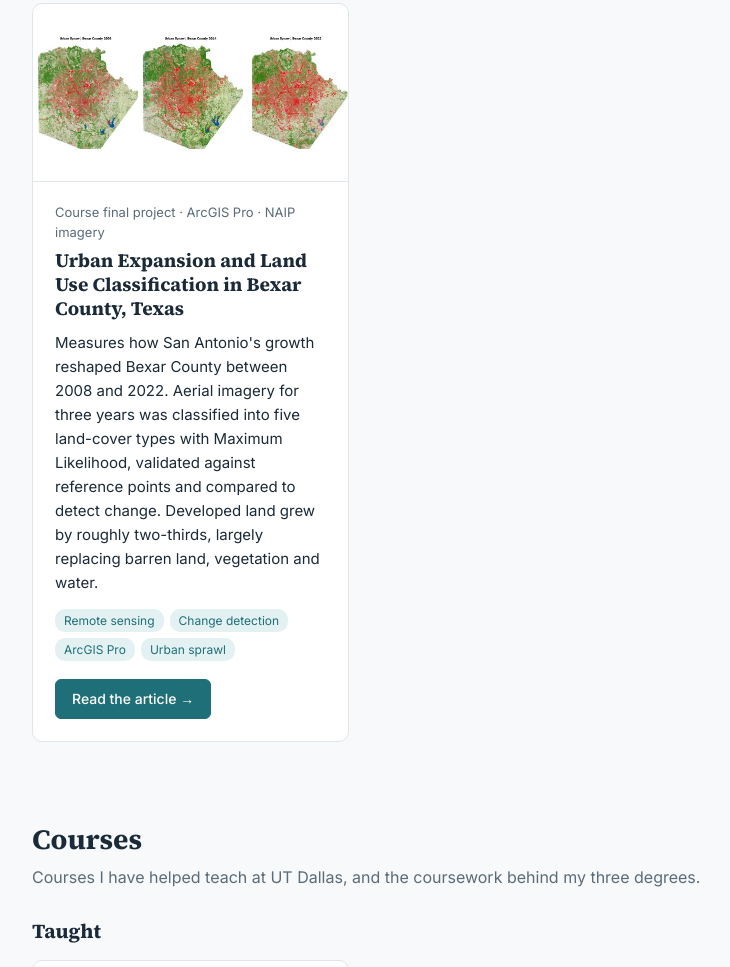
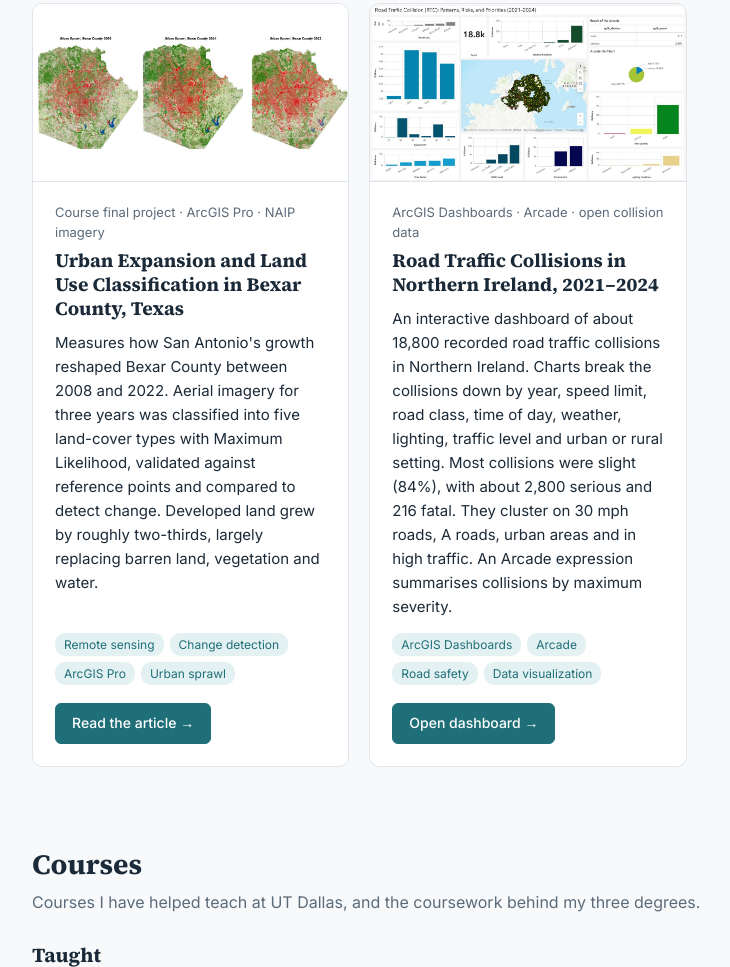
Before and after one commit to StanLi01/Stanli01.github.io, a plain HTML site: page index.html in a window 1280 px wide. Shown: the part 2256-3223 px from the top of the page, without its empty margins (112-842 px from the left). Drawn offline with Linux system fonts and the light colour scheme.

Commit message:
Add Road Traffic Collision dashboard to projects
Co-Authored-By: Claude Opus 5.5 <noreply@anthropic.com>
Claude-Session: https://claude.ai/code/session_01B21RA6BqrYPyLFkDGK3Eai

```diff
--- a/index.html
+++ b/index.html
@@ -372,6 +372,16 @@
       tags: ["Remote sensing", "Change detection", "ArcGIS Pro", "Urban sprawl"],
       live: "projects/bexar-urban-expansion.html",
       liveLabel: "Read the article"
+    },
+    {
+      title: "Road Traffic Collisions in Northern Ireland, 2021–2024",
+      category: "Dashboard",
+      meta: "ArcGIS Dashboards · Arcade · open collision data",
+      image: "images/rtc-dashboard.jpg",
+      description: "An interactive dashboard of about 18,800 recorded road traffic collisions in Northern Ireland. Charts break the collisions down by year, speed limit, road class, time of day, weather, lighting, traffic level and urban or rural setting. Most collisions were slight (84%), with about 2,800 serious and 216 fatal. They cluster on 30 mph roads, A roads, urban areas and in high traffic. An Arcade expression summarises collisions by maximum severity.",
+      tags: ["ArcGIS Dashboards", "Arcade", "Road safety", "Data visualization"],
+      live: "https://utdepps.maps.arcgis.com/apps/dashboards/f1d90885f40745da961811dfd7fe310c",
+      liveLabel: "Open dashboard"
     }
   ];
 
```
Also changed, not shown: images/rtc-dashboard.jpg (added).
